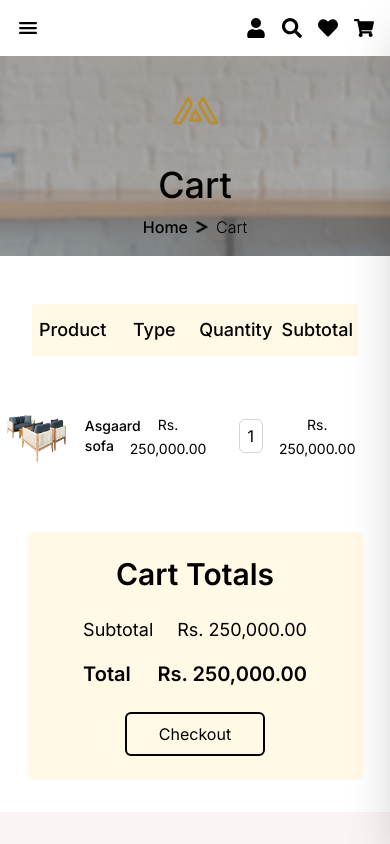
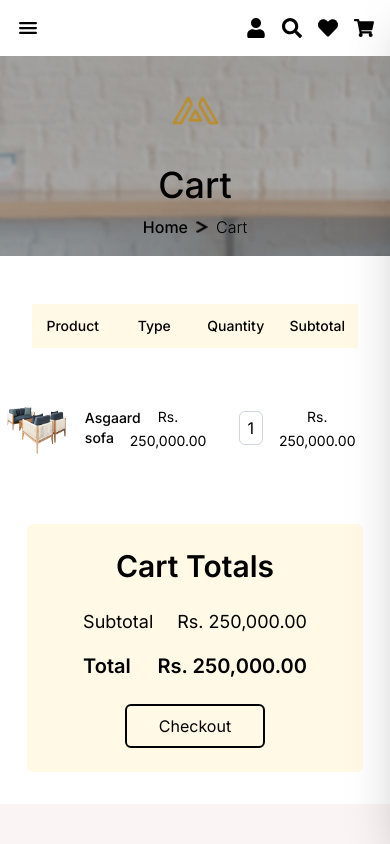
Before and after one commit to Kaxhif01/ecommercehackhatonUI, a Next.js app: page /Cart in a window 390 px wide. Shown: the top 844 px of the page. Built offline with nearby package versions, Linux system fonts and the light colour scheme.

Commit message:
responsive issues

```diff
--- a/src/app/Cart/page.tsx
+++ b/src/app/Cart/page.tsx
@@ -20,10 +20,10 @@ const CartPage = () => {
         <div className="lg:col-span-2 bg-white p-4">
           {/* Header Row: Product, Type, Quantity, Subtotal */}
           <div className="flex justify-between text-lg font-poppins font-medium bg-[#FFF9E5] py-3 text-black mb-4">
-            <div className="w-1/4 text-center">Product</div>
-            <div className="w-1/4 text-center">Type</div>
-            <div className="w-1/4 text-center">Quantity</div>
-            <div className="w-1/4 text-center">Subtotal</div>
+            <div className="w-1/4 text-center max-sm:text-sm">Product</div>
+            <div className="w-1/4 text-center max-sm:text-sm">Type</div>
+            <div className="w-1/4 text-center max-sm:text-sm">Quantity</div>
+            <div className="w-1/4 text-center max-sm:text-sm">Subtotal</div>
           </div>
 
           {/* Cart Item Details */}
```
